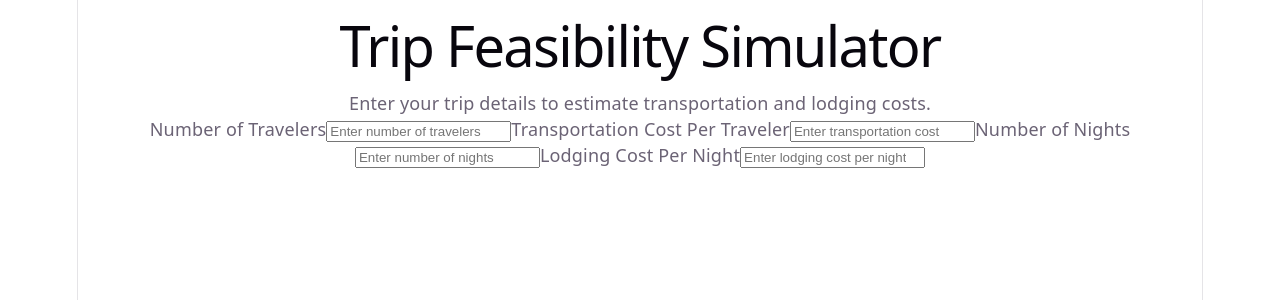
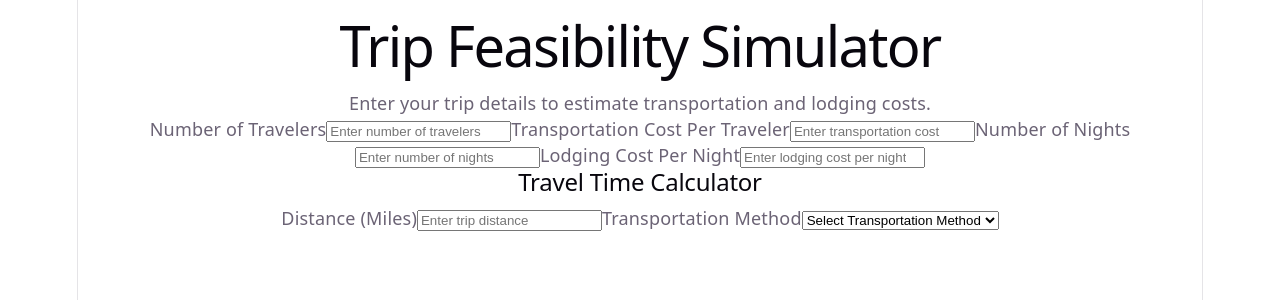
Before and after one commit to gfacey13/trip-feasibility-simulator, a React app in the folder frontend/: page / in a window 1280 px wide. Shown: the top 300 px of the page. Built offline with nearby package versions, Linux system fonts and the light colour scheme; the HTML template or start-up script is replaced by a standard one.

Commit message:
Added travel time calculation feature

```diff
--- a/frontend/src/App.jsx
+++ b/frontend/src/App.jsx
@@ -1,5 +1,6 @@
 import { useState} from 'react'
 import './App.css'
+import TravelTime from "./TravelTime";
 
 
 function App() {
@@ -89,6 +90,9 @@ function App() {
           <p>Total Estimated Cost: ${estimatedTotal}</p>
         </>
       )}
+
+    <TravelTime />
+
     </main>
   )
 }
--- /dev/null
+++ b/frontend/src/TravelTime.jsx
@@ -0,0 +1,93 @@
+import { useState } from "react";
+
+function TravelTime() {
+  const [distance, setDistance] = useState("");
+  const [transportMethod, setTransportMethod] = useState("");
+
+  const speeds = {
+    driving: 60,
+    bus: 45,
+    train: 80,
+    flying: 500,
+  };
+
+  const travelTime =
+    distance && transportMethod
+      ? (Number(distance) / speeds[transportMethod]).toFixed(1)
+      : null;
+
+  const tripFeasible =
+    travelTime !== null
+      ? Number(travelTime) <= 8
+      : null;
+
+  return (
+    <>
+      <h2>Travel Time Calculator</h2>
+
+      <label htmlFor="distance">
+        Distance (Miles)
+      </label>
+
+      <input
+        id="distance"
+        type="number"
+        min="1"
+        placeholder="Enter trip distance"
+        value={distance}
+        onChange={(event) =>
+          setDistance(event.target.value)
+        }
+      />
+
+      <label htmlFor="transportMethod">
+        Transportation Method
+      </label>
+
+      <select
+        id="transportMethod"
+        value={transportMethod}
+        onChange={(event) =>
+          setTransportMethod(event.target.value)
+        }
+      >
+        <option value="">
+          Select Transportation Method
+        </option>
+
+        <option value="driving">Driving</option>
+        <option value="bus">Bus</option>
+        <option value="train">Train</option>
+        <option value="flying">Flying</option>
+      </select>
+
+      {distance && !transportMethod && (
+        <p className="error-message">
+          Please select a transportation method.
+        </p>
+      )}
+
+      {travelTime && (
+        <>
+          <p>
+            Estimated Travel Time:
+            {" "}
+            {travelTime}
+            {" "}
+            hours
+          </p>
+
+          <p>
+            Trip Feasibility:
+            {" "}
+            {tripFeasible
+              ? "Feasible ✅"
+              : "Less Feasible ⚠️"}
+          </p>
+        </>
+      )}
+    </>
+  );
+}
+
+export default TravelTime;
```
